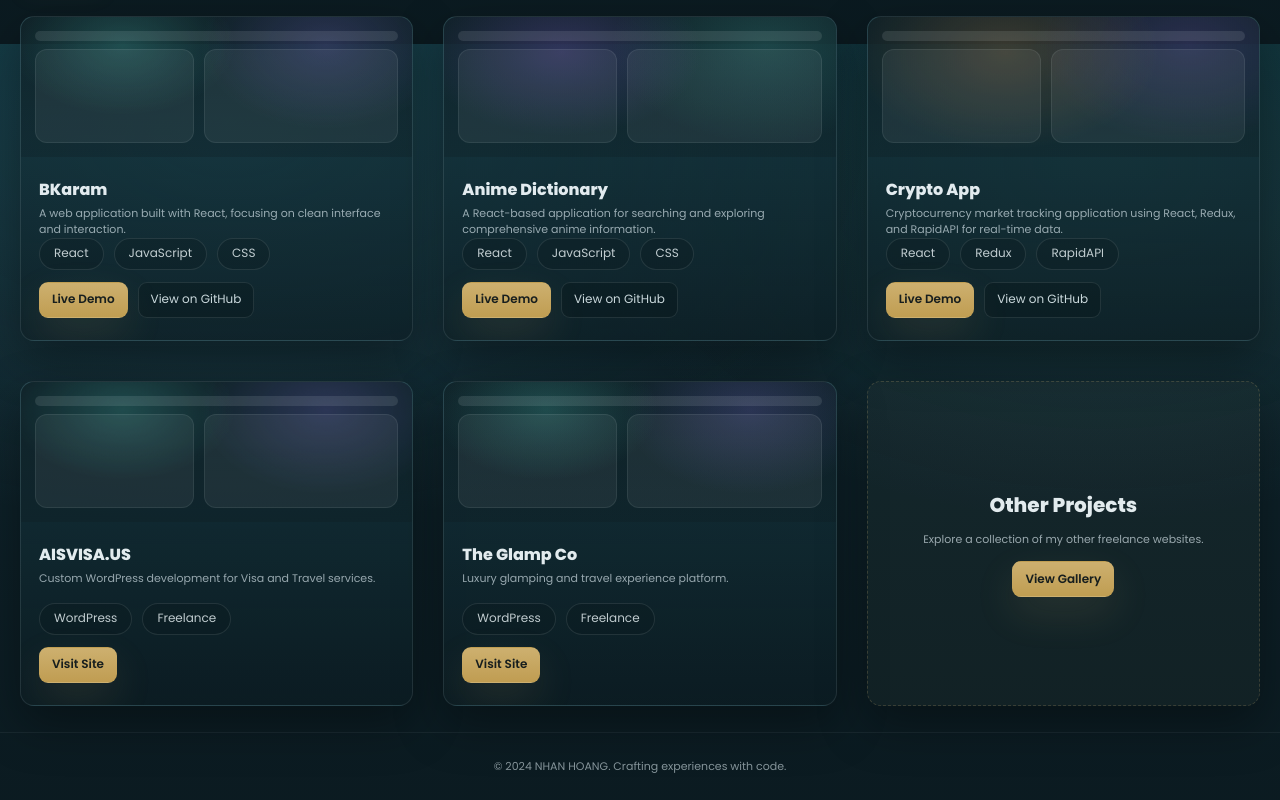
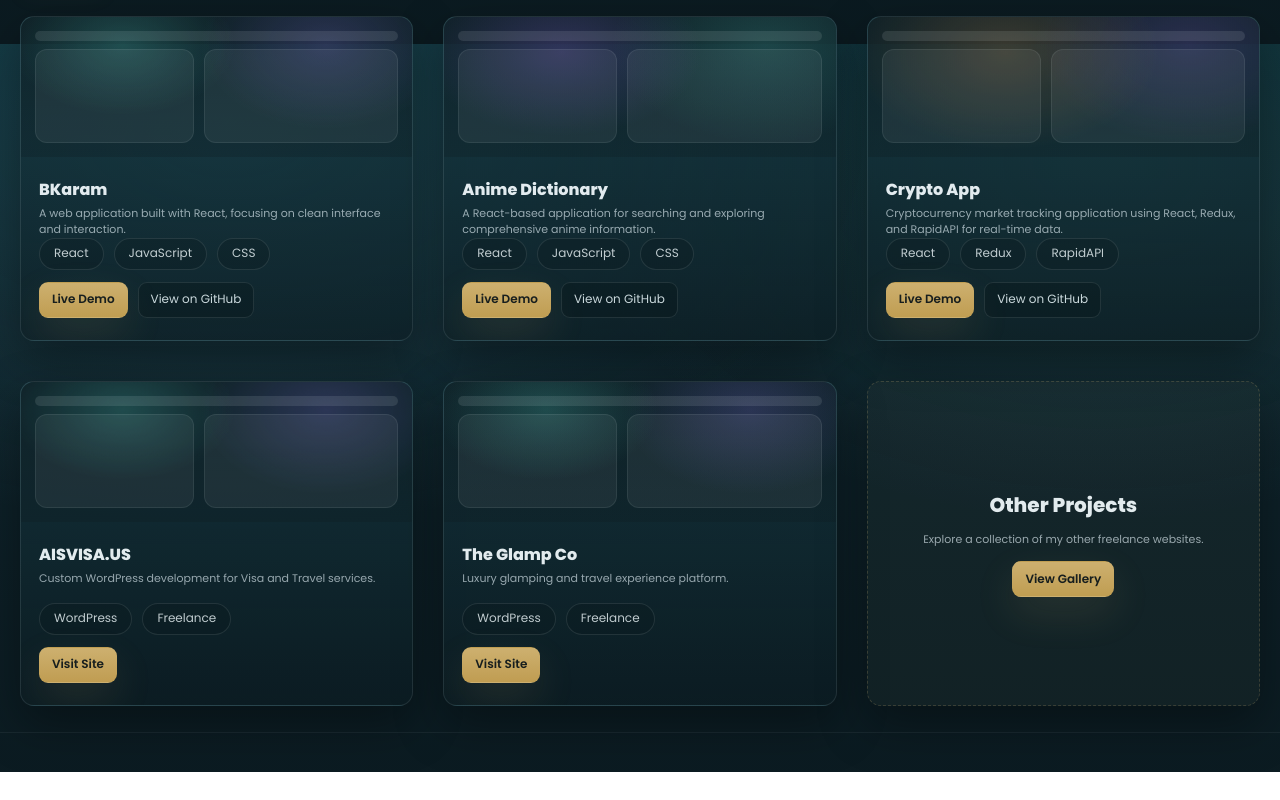
Before and after one commit to lenhanhoang98/portfolio, a React (Vite) app: page / in a window 1280 px wide. Shown: the part 2356-3156 px from the top of the page. After the commit the page ends 3128 px from the top, so only its background shows below. Built offline with nearby package versions, Linux system fonts and the light colour scheme.

Commit message:
Update portfolio content

```diff
--- a/src/content.js
+++ b/src/content.js
@@ -198,5 +198,4 @@
       link: 'Direct Link',
     },
   },
-  footer: '© 2024 NHAN HOANG. Crafting experiences with code.',
 }
```
